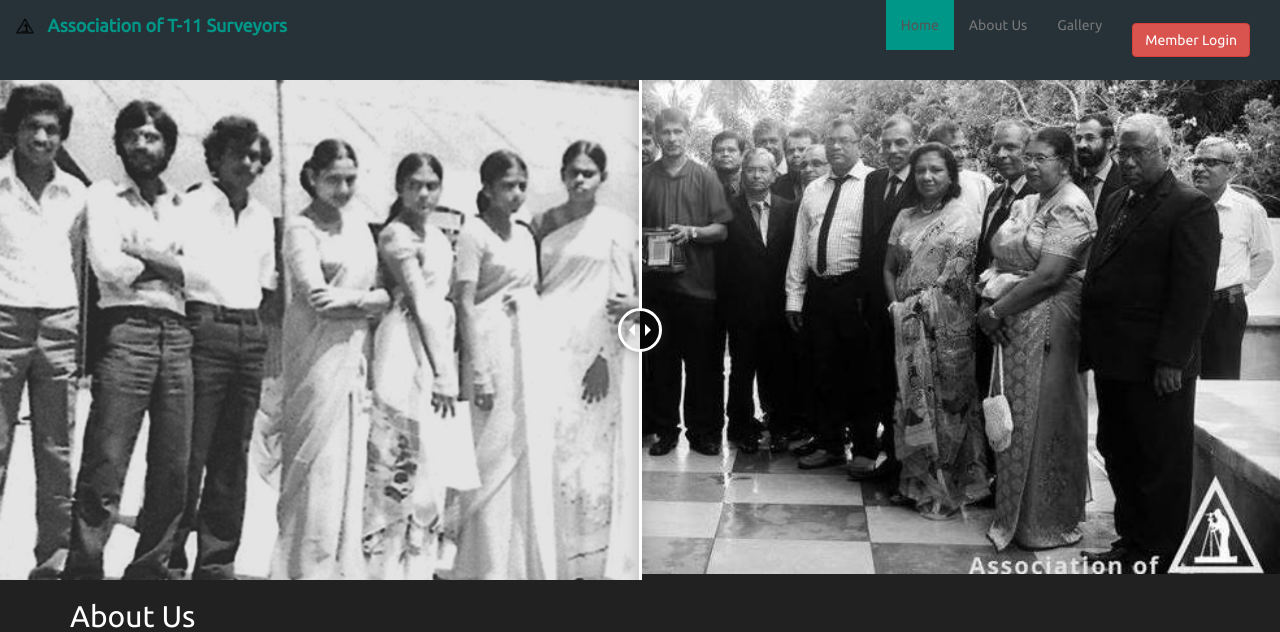
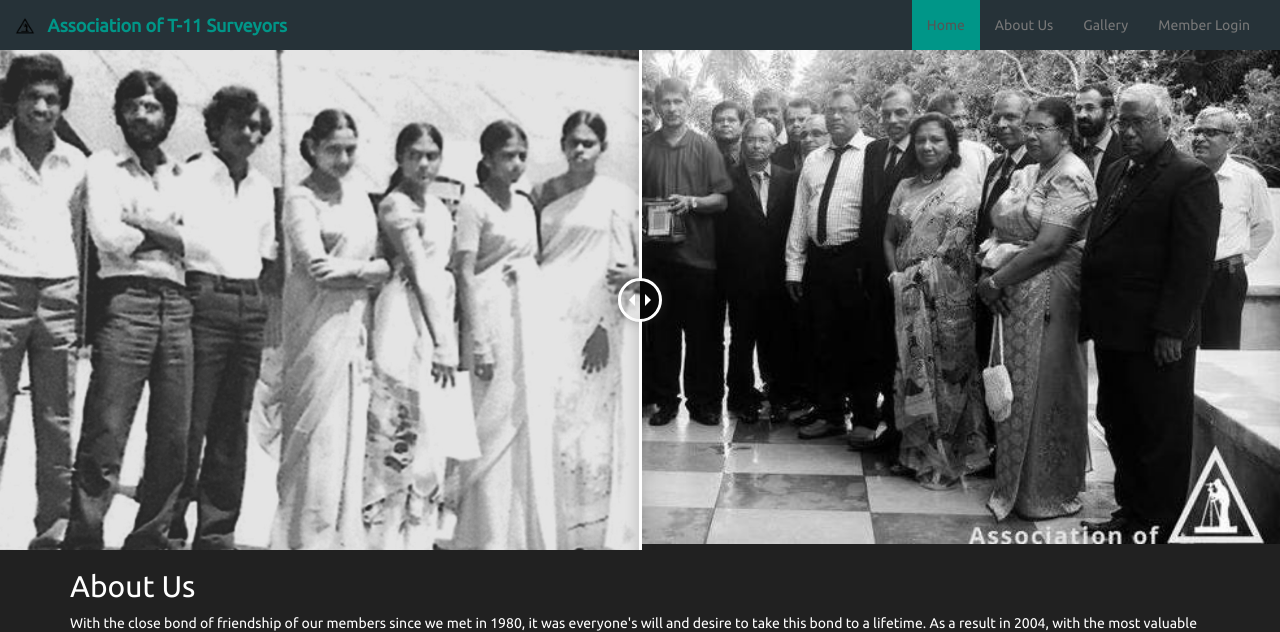
Before and after one commit to nandunbandara/t11online, a PHP site: page / in a window 1280 px wide. Shown: the top 632 px of the page. Run offline with PHP 8.4, Linux system fonts and the light colour scheme.

Commit message:
members login button change

```diff
--- a/v2.0/assets/css/style.css
+++ b/v2.0/assets/css/style.css
@@ -10,6 +10,7 @@
 .t-header .navbar{
     margin-bottom: 0;
 }
+
 
 /*about us - home page custom*/
 .t-about{
--- a/v2.0/index.html
+++ b/v2.0/index.html
@@ -44,9 +44,7 @@
                         <li><a href="#">About Us</a></li>
                         <li><a href="#">Gallery</a></li>
                         <li>
-                            <a href="/members/#!/login">
-                                <button class="btn btn-danger navbar-btn">Member Login</button>
-                            </a>
+                            <a href="/members/#!/login">Member Login</a>
                         </li>
                     </ul>
                 </div>
```
